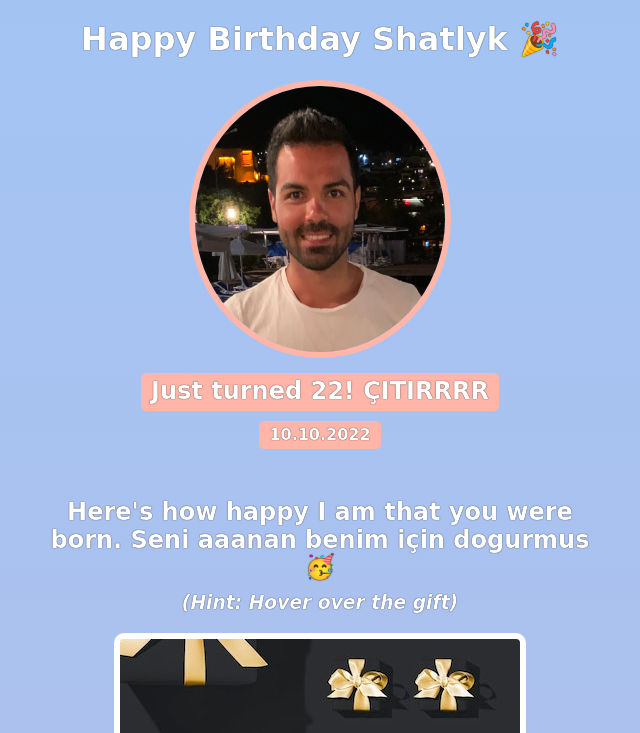
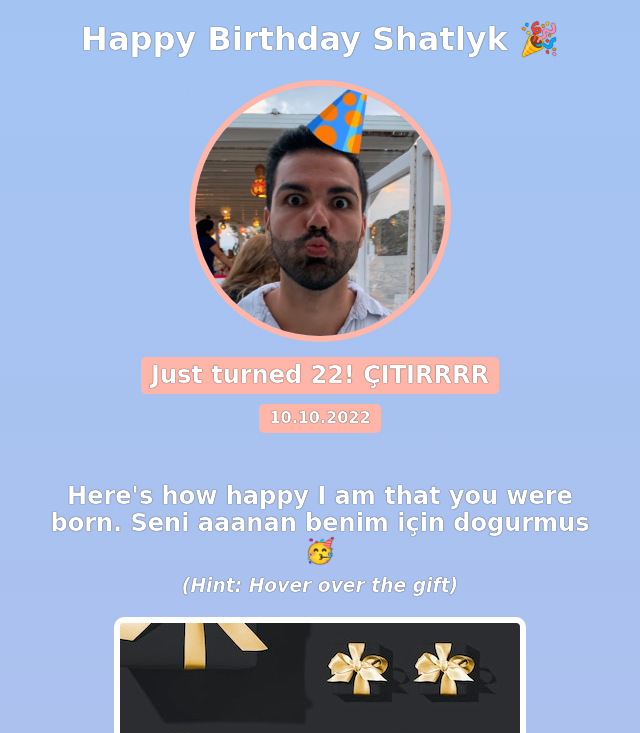
Before and after one commit to selenderici/birthday-gift-site, a plain HTML site: page index.html in a window 1280 px wide. Shown: the top 733 px of the page, without its empty margins (320-960 px from the left). Drawn offline with nearby package versions, Linux system fonts and the light colour scheme; a web font is replaced by a local one.

Commit message:
Change the avatar picture

```diff
--- a/index.html
+++ b/index.html
@@ -8,7 +8,7 @@
     <body>
         <div id="header">
             <h1>Happy Birthday Shatlyk 🎉</h1>
-            <img id="bff-img" src="images/shatlyk.jpeg">
+            <img id="bff-img" src="images/shatlyk3.jpg">
             <h2 id="bday-age">Just turned 22! ÇITIRRRR</h2>
             <h4 id="bday-date">10.10.2022</h4>
         </div>
```
Also changed, not shown: images/shatlyk3.jpg (added).
